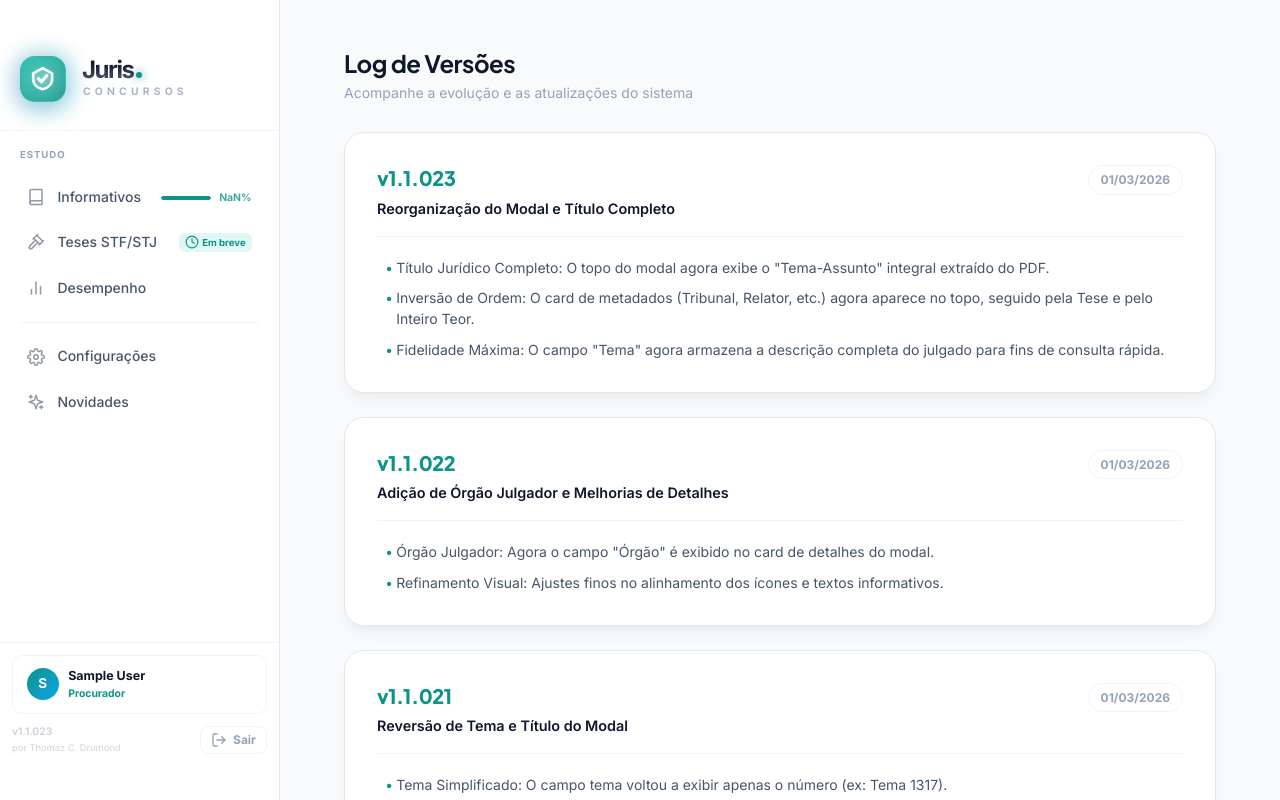
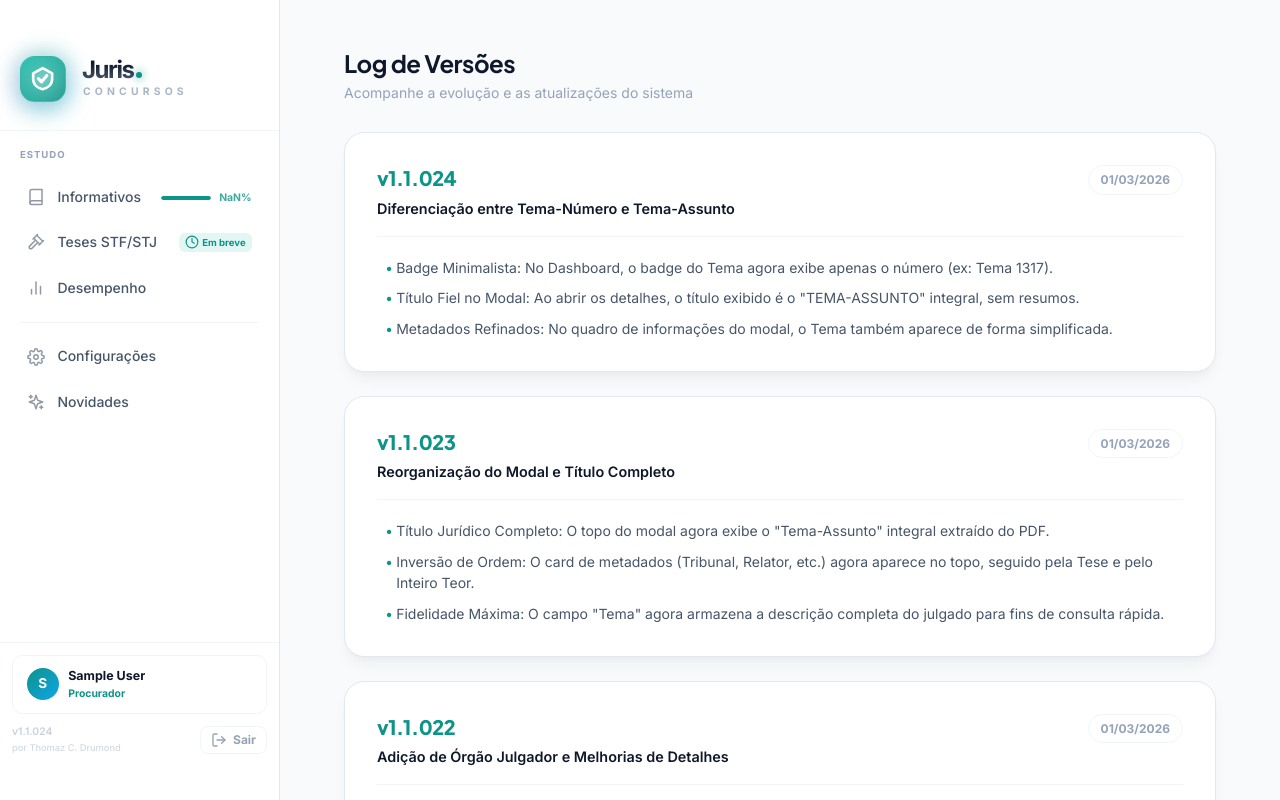
Before and after one commit to thomazcd/jurisconcursos, a Next.js app: page /admin/changelog in a window 1280 px wide. Shown: the top 800 px of the page. Built offline with nearby package versions, Linux system fonts and the light colour scheme; no server answers; sample sign-in values are in the browser's storage.

Commit message:
v1.1.024: Theme Pipe Trick for Badge vs Full Title

```diff
--- a/package.json
+++ b/package.json
@@ -1,6 +1,6 @@
 {
     "name": "juris-concursos",
-    "version": "1.1.023",
+    "version": "1.1.024",
     "private": true,
     "scripts": {
         "dev": "next dev",
--- a/src/lib/changelog.ts
+++ b/src/lib/changelog.ts
@@ -7,6 +7,16 @@ export interface ChangelogEntry {
 }
 
 export const CHANGELOG: ChangelogEntry[] = [
+    {
+        version: '1.1.024',
+        date: '01/03/2026',
+        description: 'Diferenciação entre Tema-Número e Tema-Assunto',
+        changes: [
+            'Badge Minimalista: No Dashboard, o badge do Tema agora exibe apenas o número (ex: Tema 1317).',
+            'Título Fiel no Modal: Ao abrir os detalhes, o título exibido é o "TEMA-ASSUNTO" integral, sem resumos.',
+            'Metadados Refinados: No quadro de informações do modal, o Tema também aparece de forma simplificada.',
+        ]
+    },
     {
         version: '1.1.023',
         date: '01/03/2026',
--- a/src/lib/version.ts
+++ b/src/lib/version.ts
@@ -1 +1 @@
-export const APP_VERSION = '1.1.023';
+export const APP_VERSION = '1.1.024';
```
Also changed, not shown: import-final-test.ts (+8 -4 lines), src/app/user/dashboard/DashboardClient.tsx (+8 -2 lines).
